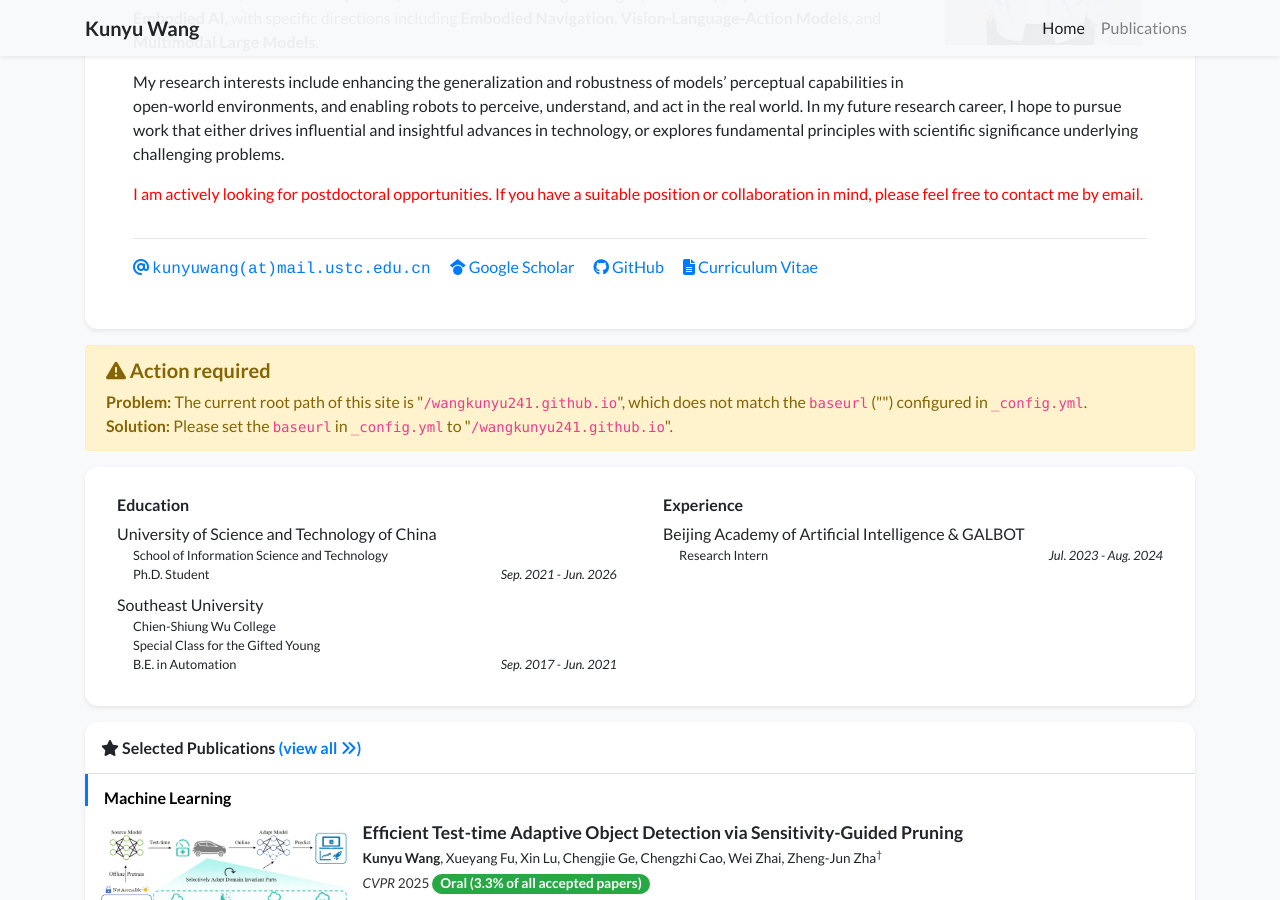
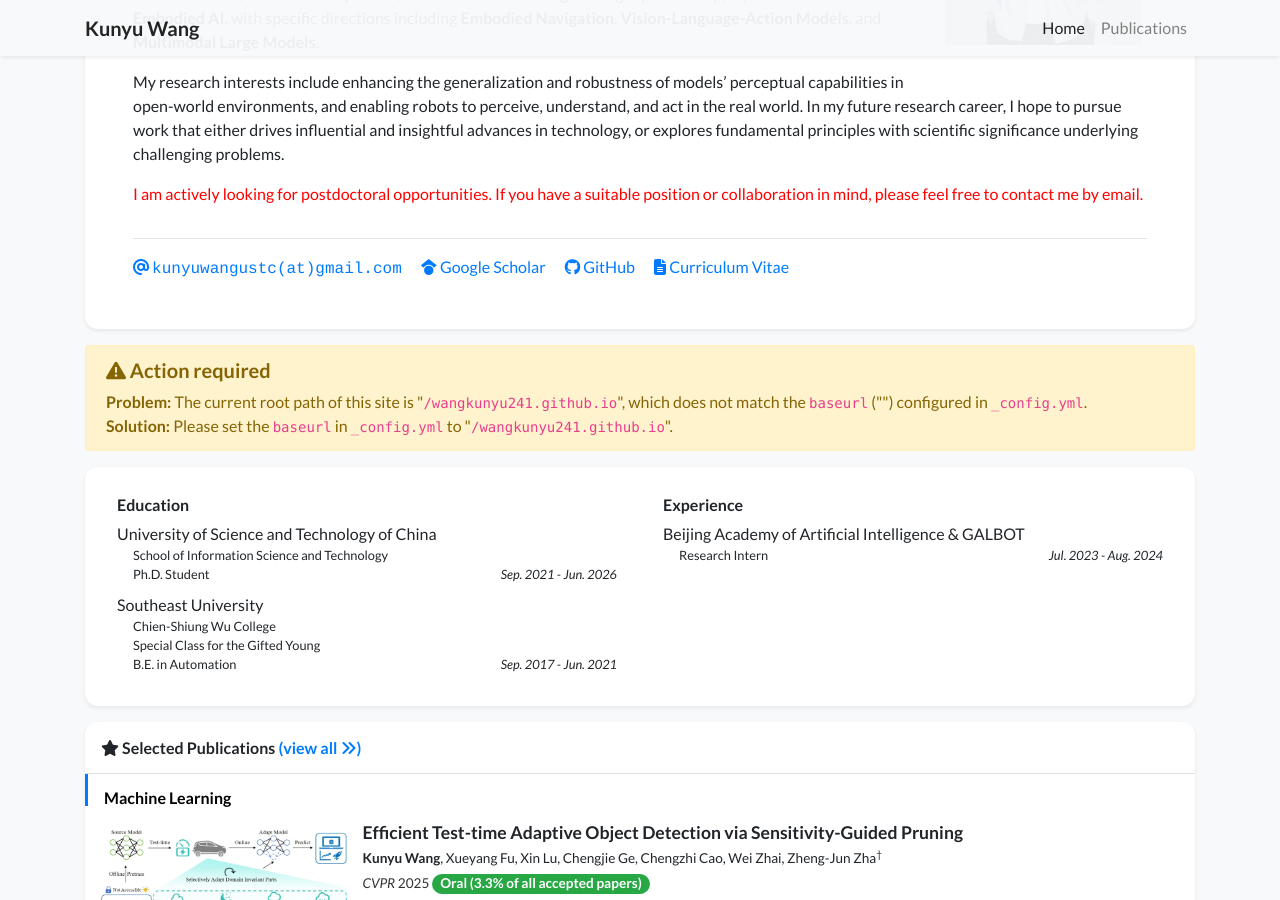
Before and after one commit to wangkunyu241/wangkunyu241.github.io, a Jekyll site: the page built from index.html, in a window 1280 px wide and 900 px high, scrolled down 378 px. Built offline with Jekyll 4.4.1, drawn with Linux system fonts in a browser that asks for light colours; nearby versions of some CDN libraries; a style sheet for code colours, icons or effects is not loaded.

Commit message:
Update profile.yml

```diff
--- a/_data/profile.yml
+++ b/_data/profile.yml
@@ -8,7 +8,7 @@ navbar_name: "Kunyu Wang"
 # - name: Position 2 without logo
 
 
-email: "kunyuwang@mail.ustc.edu.cn"
+email: "kunyuwangustc@gmail.com"
 gscholar: y4U2xvMAAAAJ  # This is an example, replace it with your own Google Scholar ID
 github: wangkunyu241
 cv_link: /assets/images/covers/CV_Postdoc.pdf
```
